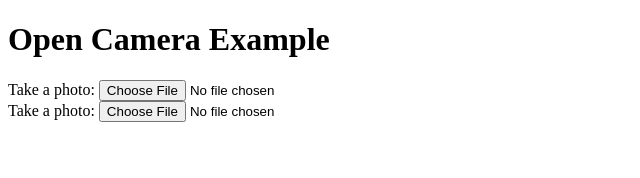
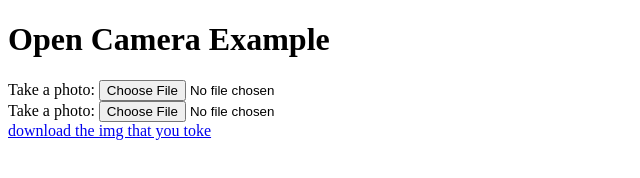
Before and after one commit to ABDE777/camera, a plain HTML site: page index.html in a window 1280 px wide. Shown: the whole page, without its empty margins (0-640 px from the left). Drawn offline with Linux system fonts and the light colour scheme.

Commit message:
Update index.html

```diff
--- a/index.html
+++ b/index.html
@@ -17,6 +17,8 @@
         <label for="cameraInputt">Take a photo:</label>
         <input type="file" id="cameraInputt" accept="image/*" capture>
     </form>
+            <a href="#cameraInput" download>download the img that you toke</a>
+
 </body>
 
 </html>
```
